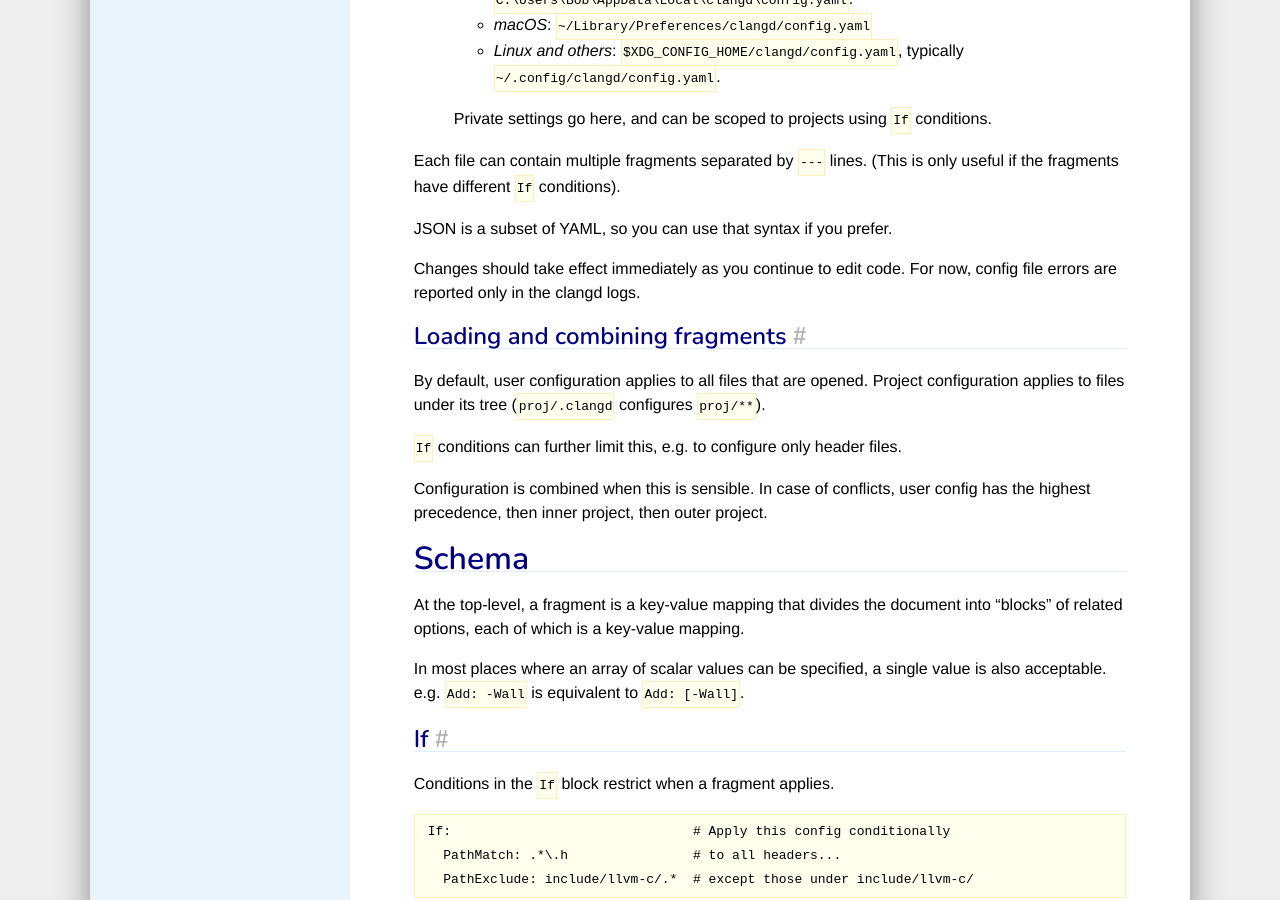
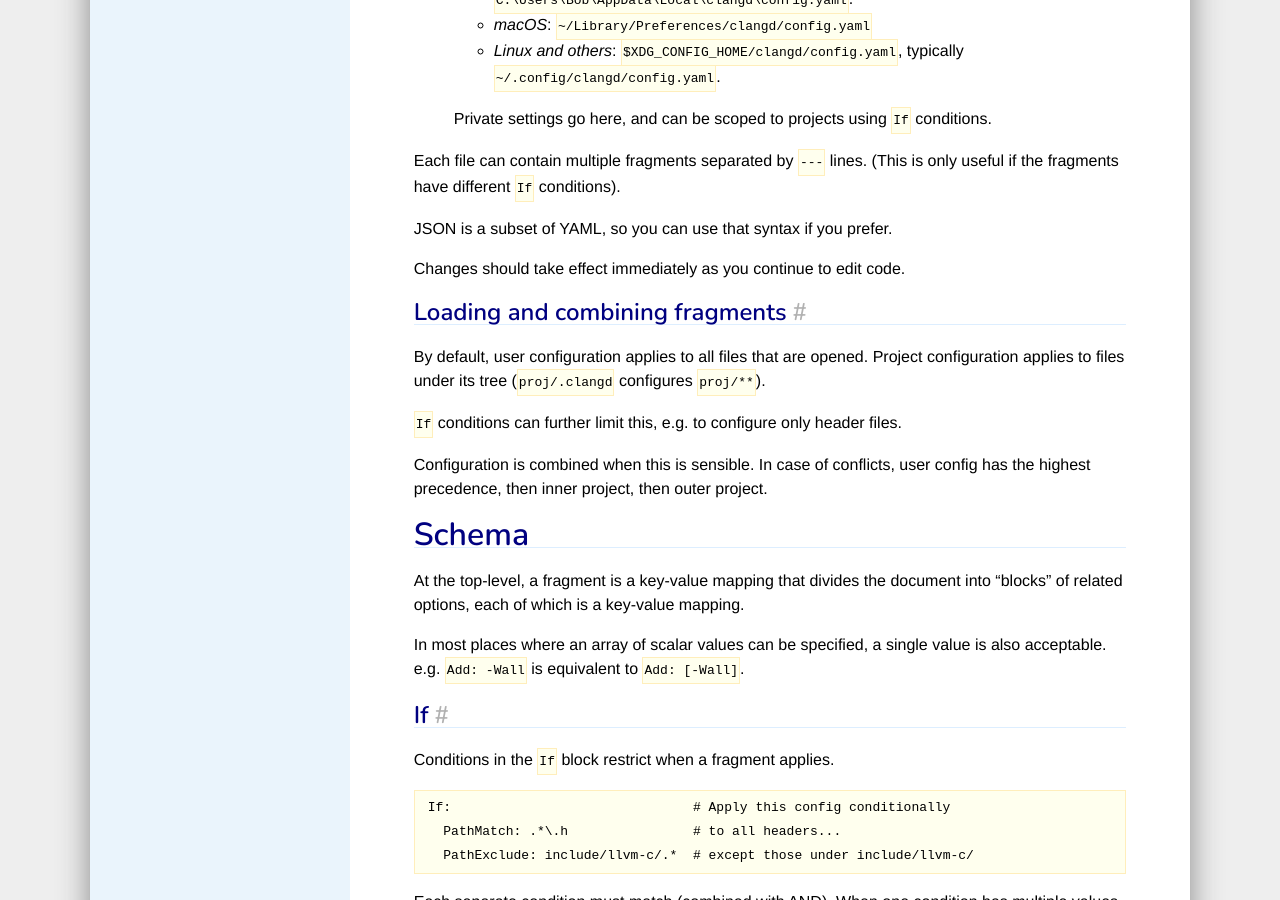
Before and after one commit to llvm/clangd-www, a Jekyll site: the page built from config.md, in a window 1280 px wide and 900 px high, scrolled down 1259 px. Built offline with Jekyll 4.4.1, drawn with Linux system fonts in a browser that asks for light colours; our own code applies the rules of GitHub Pages for plain Markdown files.

Commit message:
Remove line about config errors showing up in logs. (#68)
This is no longer the case as diagnostics are emitted using LSP methods and show up in the editor.

```diff
--- a/config.md
+++ b/config.md
@@ -32,8 +32,7 @@ only useful if the fragments have different `If` conditions).
 
 JSON is a subset of YAML, so you can use that syntax if you prefer.
 
-Changes should take effect immediately as you continue to edit code. For now,
-config file errors are reported only in the clangd logs.
+Changes should take effect immediately as you continue to edit code.
 
 ## Loading and combining fragments
 
```
